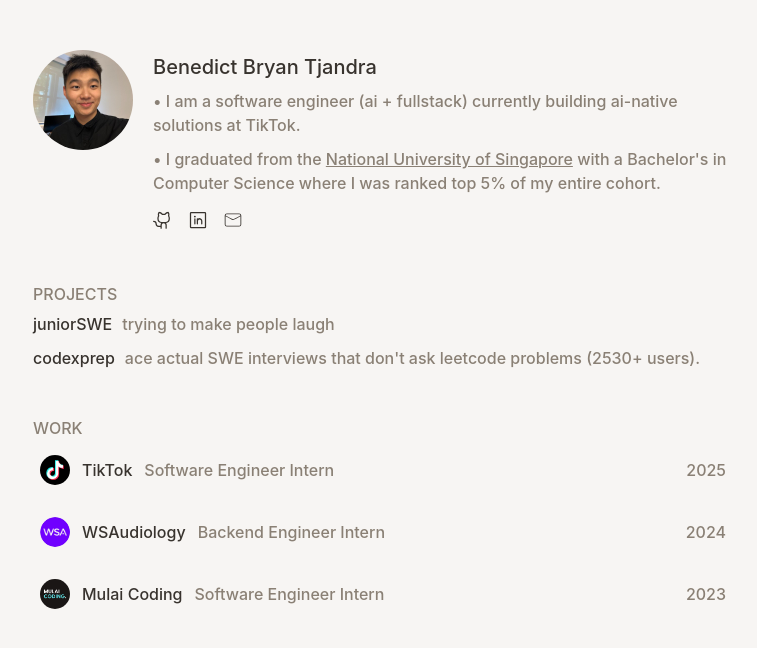
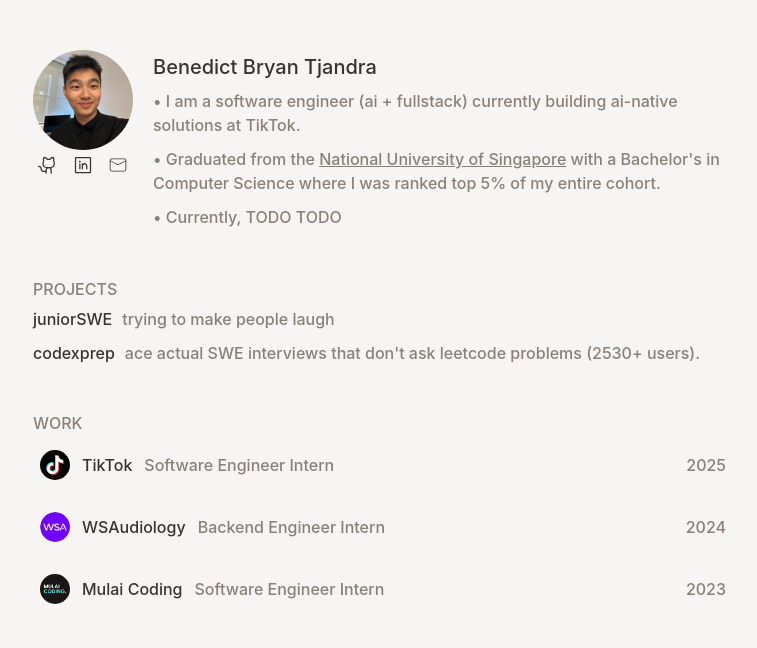
Before and after one commit to bryantjandra/personal-portfolio, a React (Vite) app: page / in a window 1280 px wide. Shown: the top 648 px of the page, without its empty margins (257-1014 px from the left). Built offline with nearby package versions, Linux system fonts and the light colour scheme.

Commit message:
chore: change position of social links

```diff
--- a/src/components/Profile/Profile.module.css
+++ b/src/components/Profile/Profile.module.css
@@ -2,6 +2,12 @@
   width: 100px;
   height: 100px;
   border-radius: 50px;
+}
+
+.leftSection {
+  display: flex;
+  flex-direction: column;
+  align-items: center;
 }
 
 .logoImage {
@@ -40,6 +46,7 @@
   margin-top: 5px;
   display: flex;
   column-gap: 15px;
+  justify-content: center;
 }
 
 .logoImage:hover {
--- a/src/components/Profile/Profile.tsx
+++ b/src/components/Profile/Profile.tsx
@@ -6,26 +6,8 @@
   return (
     <>
       <div className={styles.container}>
-        <img src="/linkedinHeadshot.jpeg" className={styles.image} />
-        <div className={styles.subContainer}>
-          <p className={styles.name}>Benedict Bryan Tjandra</p>
-          <p className={styles.description}>
-            • I am a software engineer (ai + fullstack) currently building
-            ai-native solutions at TikTok.
-          </p>
-          <p className={styles.description}>
-            • I graduated from the {""}
-            <a
-              className={styles.underlinedText}
-              href="https://www.comp.nus.edu.sg/bytes/nus-computing-clinches-1st-spot-in-asia-and-4th-worldwide/"
-              target="__blank"
-            >
-              National University of Singapore
-            </a>{" "}
-            {""} with a Bachelor's in Computer Science where I was ranked top 5%
-            of my entire cohort.
-          </p>
-
+        <div className={styles.leftSection}>
+          <img src="/linkedinHeadshot.jpeg" className={styles.image} />
           <div className={styles.logos}>
             <a
               href="https://github.com/bryantjandra"
@@ -49,6 +31,27 @@
             </a>
           </div>
         </div>
+
+        <div className={styles.subContainer}>
+          <p className={styles.name}>Benedict Bryan Tjandra</p>
+          <p className={styles.description}>
+            • I am a software engineer (ai + fullstack) currently building
+            ai-native solutions at TikTok.
+          </p>
+          <p className={styles.description}>
+            • Graduated from the {""}
+            <a
+              className={styles.underlinedText}
+              href="https://www.comp.nus.edu.sg/bytes/nus-computing-clinches-1st-spot-in-asia-and-4th-worldwide/"
+              target="__blank"
+            >
+              National University of Singapore
+            </a>{" "}
+            {""} with a Bachelor's in Computer Science where I was ranked top 5%
+            of my entire cohort.
+          </p>
+          <p className={styles.description}>• Currently, TODO TODO</p>
+        </div>
       </div>
     </>
   );
```
